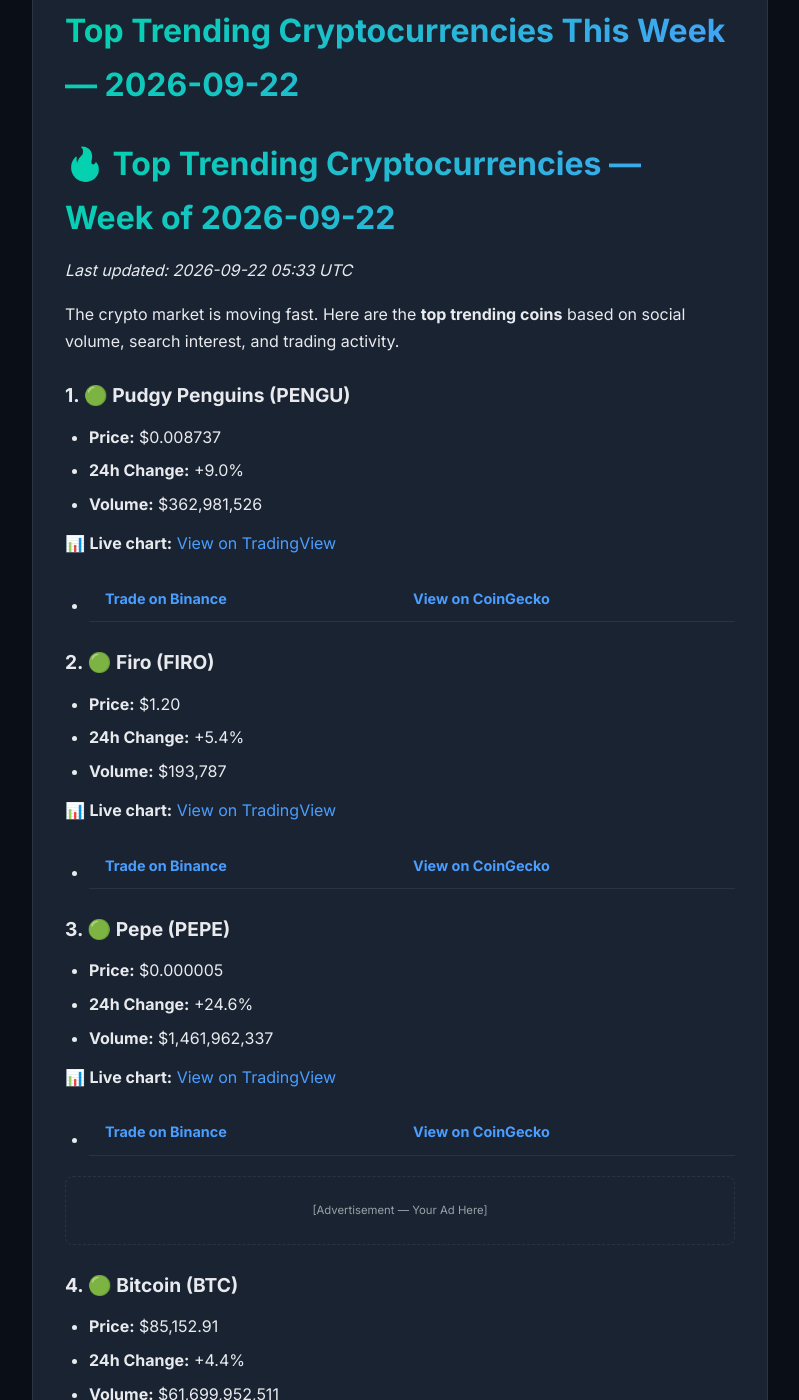
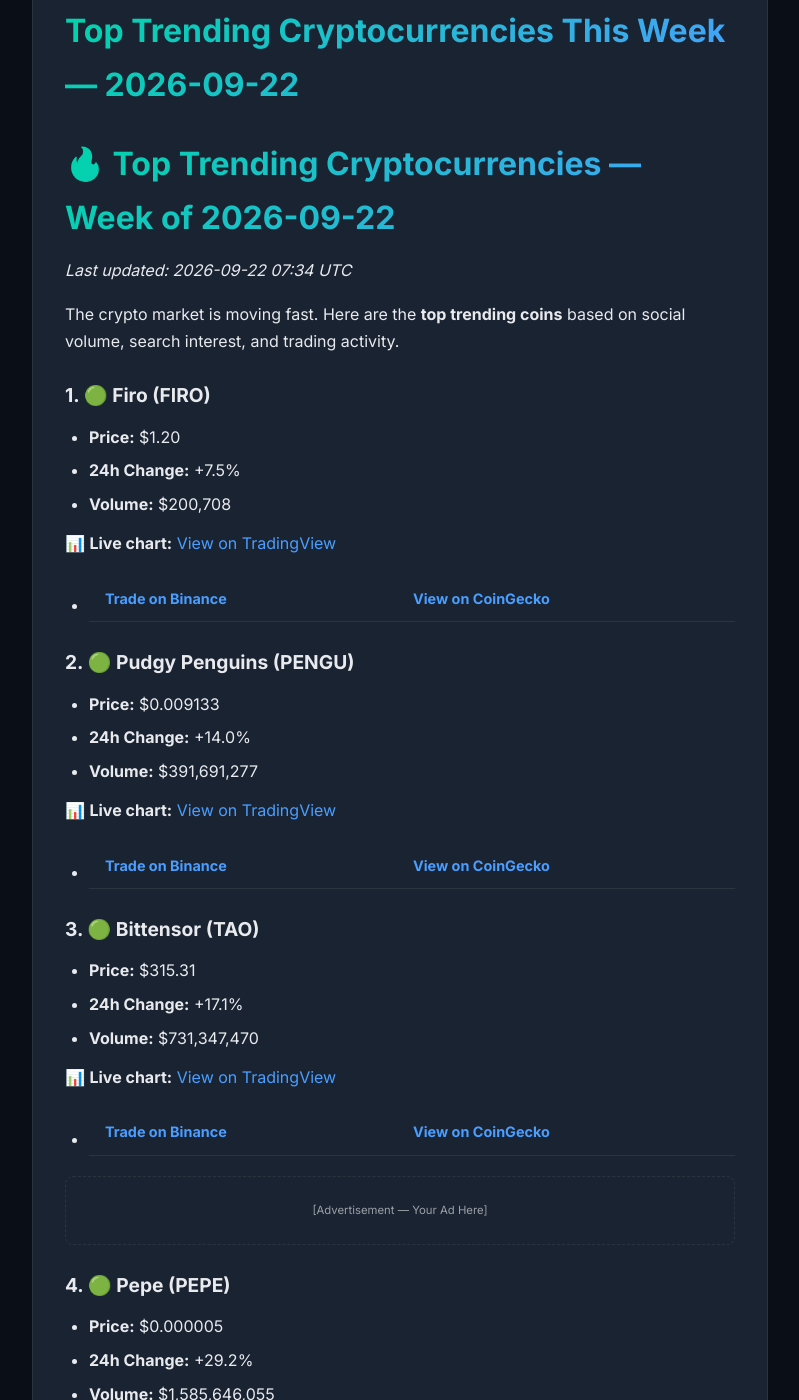
Before and after one commit to alexcipher-CRE/crypto-insights, a Jekyll site: the page built from _posts/2026-09-22-trending-coins.md, in a window 1280 px wide and 1400 px high, scrolled down 355 px. Shown: the whole window, without its empty margins (240-1039 px from the left). Built offline with Jekyll 4.4.1, drawn with Linux system fonts in a browser that asks for light colours; some of the changed text lies outside the part shown.

Commit message:
🚀 Auto-update: 7 posts

```diff
--- a/_posts/2026-09-22-trending-coins.md
+++ b/_posts/2026-09-22-trending-coins.md
@@ -6,60 +6,60 @@ tags: [crypto, trending, analysis]
 
 # 🔥 Top Trending Cryptocurrencies — Week of 2026-09-22
 
-*Last updated: 2026-09-22 05:33 UTC*
+*Last updated: 2026-09-22 07:34 UTC*
 
 The crypto market is moving fast. Here are the **top trending coins** based on social volume, search interest, and trading activity.
 
-### 1. 🟢 Pudgy Penguins (PENGU)
+### 1. 🟢 Firo (FIRO)
 
-- **Price:** $0.008737
-- **24h Change:** +9.0%
-- **Volume:** $362,981,526
+- **Price:** $1.20
+- **24h Change:** +7.5%
+- **Volume:** $200,708
+
+📊 **Live chart:** [View on TradingView](https://www.tradingview.com/chart/?symbol=BINANCE:FIROUSDT)
+
+- **[Trade on Binance](https://www.binance.com/en/trade/FIRO_USDT?ref=YOUR_REF_ID)** | **[View on CoinGecko](https://www.coingecko.com/en/coins/firo)**
+
+### 2. 🟢 Pudgy Penguins (PENGU)
+
+- **Price:** $0.009133
+- **24h Change:** +14.0%
+- **Volume:** $391,691,277
 
 📊 **Live chart:** [View on TradingView](https://www.tradingview.com/chart/?symbol=BINANCE:PENGUUSDT)
 
 - **[Trade on Binance](https://www.binance.com/en/trade/PENGU_USDT?ref=YOUR_REF_ID)** | **[View on CoinGecko](https://www.coingecko.com/en/coins/pudgy-penguins)**
 
-### 2. 🟢 Firo (FIRO)
+### 3. 🟢 Bittensor (TAO)
 
-- **Price:** $1.20
-- **24h Change:** +5.4%
-- **Volume:** $193,787
+- **Price:** $315.31
+- **24h Change:** +17.1%
+- **Volume:** $731,347,470
 
-📊 **Live chart:** [View on TradingView](https://www.tradingview.com/chart/?symbol=BINANCE:FIROUSDT)
+📊 **Live chart:** [View on TradingView](https://www.tradingview.com/chart/?symbol=BINANCE:TAOUSDT)
 
-- **[Trade on Binance](https://www.binance.com/en/trade/FIRO_USDT?ref=YOUR_REF_ID)** | **[View on CoinGecko](https://www.coingecko.com/en/coins/firo)**
-
-### 3. 🟢 Pepe (PEPE)
-
-- **Price:** $0.000005
-- **24h Change:** +24.6%
-- **Volume:** $1,461,962,337
-
-📊 **Live chart:** [View on TradingView](https://www.tradingview.com/chart/?symbol=BINANCE:PEPEUSDT)
-
-- **[Trade on Binance](https://www.binance.com/en/trade/PEPE_USDT?ref=YOUR_REF_ID)** | **[View on CoinGecko](https://www.coingecko.com/en/coins/pepe)**
+- **[Trade on Binance](https://www.binance.com/en/trade/TAO_USDT?ref=YOUR_REF_ID)** | **[View on CoinGecko](https://www.coingecko.com/en/coins/bittensor)**
 
 <!-- Ad Slot: Mid-Content Leaderboard -->
 <div class="ad-slot ad-leaderboard">
   <small>[Advertisement — Your Ad Here]</small>
 </div>
 
-### 4. 🟢 Bitcoin (BTC)
+### 4. 🟢 Pepe (PEPE)
 
-- **Price:** $85,152.91
-- **24h Change:** +4.4%
-- **Volume:** $61,699,952,511
+- **Price:** $0.000005
+- **24h Change:** +29.2%
+- **Volume:** $1,585,646,055
 
-📊 **Live chart:** [View on TradingView](https://www.tradingview.com/chart/?symbol=BINANCE:BTCUSDT)
+📊 **Live chart:** [View on TradingView](https://www.tradingview.com/chart/?symbol=BINANCE:PEPEUSDT)
 
-- **[Trade on Binance](https://www.binance.com/en/trade/BTC_USDT?ref=YOUR_REF_ID)** | **[View on CoinGecko](https://www.coingecko.com/en/coins/bitcoin)**
+- **[Trade on Binance](https://www.binance.com/en/trade/PEPE_USDT?ref=YOUR_REF_ID)** | **[View on CoinGecko](https://www.coingecko.com/en/coins/pepe)**
 
-### 5. 🔴 NEAR Protocol (NEAR)
+### 5. 🟢 NEAR Protocol (NEAR)
 
-- **Price:** $4.29
-- **24h Change:** -1.6%
-- **Volume:** $1,631,873,198
+- **Price:** $4.31
+- **24h Change:** +1.1%
+- **Volume:** $1,617,294,347
 
 📊 **Live chart:** [View on TradingView](https://www.tradingview.com/chart/?symbol=BINANCE:NEARUSDT)
 
```
Also changed, not shown: _posts/2026-09-22-defi-yields.md (+12 -12 lines), _posts/2026-09-22-market-movers.md (+7 -8 lines), _posts/index.md (+1 -1 lines).
